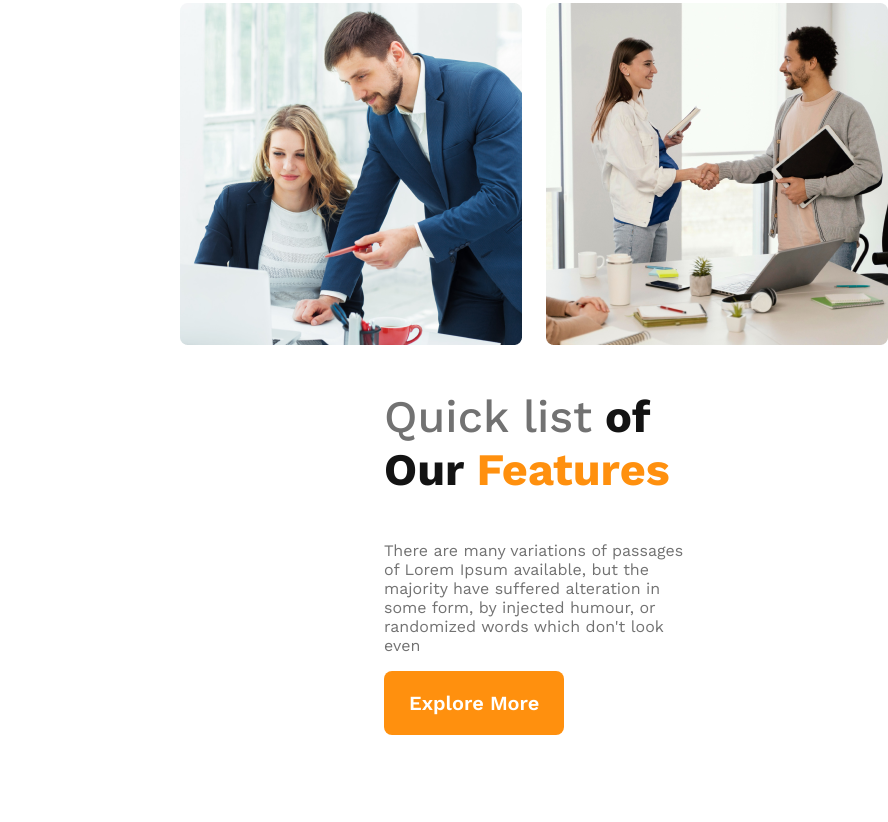
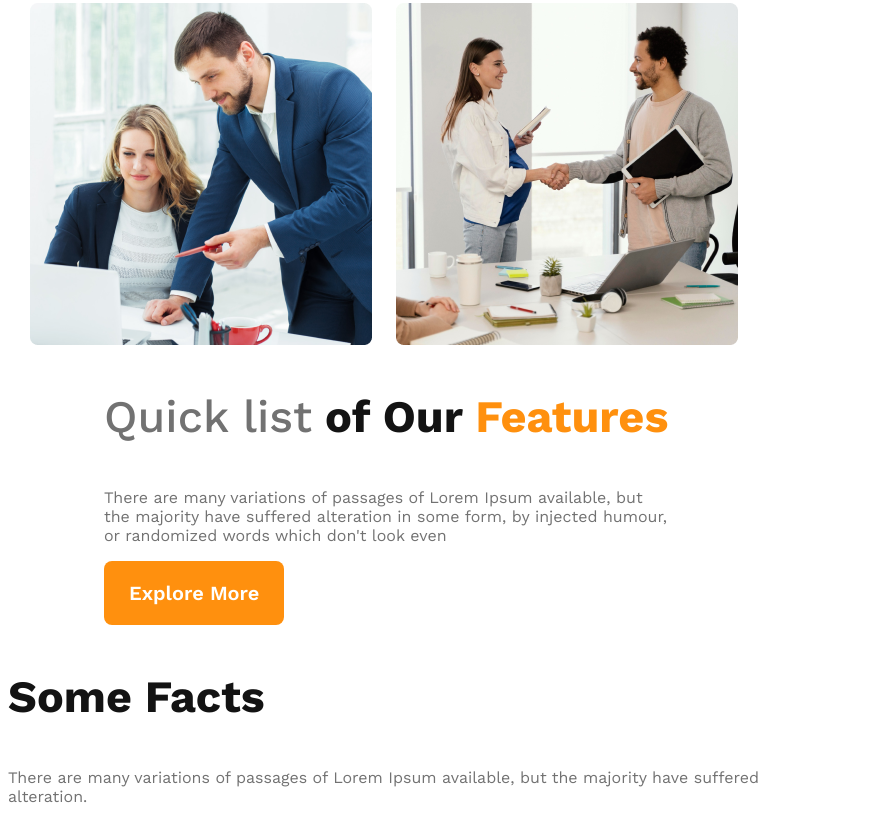
Before and after one commit to Abir0D/G3-architects-web, a plain HTML site: page index.html in a window 768 px wide. Shown: the part 1477-2299 px from the top of the page, 888 px wide, since content can reach past the window. Before the commit the page ends 2220 px from the top, so only its background shows below. Drawn offline with nearby package versions, Linux system fonts and the light colour scheme.

Commit message:
started fact css styles

```diff
--- a/index.html
+++ b/index.html
@@ -10,7 +10,7 @@
   <!-- start the header section -->
   <header>
    <nav>
-    <h3 class="nav-title">G3 Architects</h3>
+    <h3 class="section-title">G3 Architects</h3>
     <ul>
         <li><a href="">Home</a></li>
         <li><a href="">About</a></li>
@@ -47,6 +47,15 @@
        <button class="btn-primary">Explore More</button>
     </div>
   </section>
+    <!-- features section -->
+    <section class="features">
+
+    </section>
+    <!-- fact section -->
+    <section class="fact">
+      <h3 class="section-title">Some Facts</h3>
+      <p class="banner-para">There are many variations of passages of Lorem Ipsum available, but the majority have suffered alteration.</p>
+    </section>
   </main>
   <!-- End the main section -->
   <footer>
--- a/style/architect.css
+++ b/style/architect.css
@@ -25,6 +25,12 @@ button:hover {
     transition: all 1s;
 }
 
+.section-title{
+    color: #131313;
+    font-size: 2.8rem;
+    font-weight: 700;
+
+}
 /* header section */
 header {
     background-color: rgba(255, 144, 14, 0.10);
@@ -55,12 +61,7 @@ nav li a {
     color: rgb(66, 66, 66);
 }
 
-.nav-title{
-    color: rgb(19, 19, 19);
-    font-size: 2.8rem;
-    font-weight: 700;
 
-}
 
 /*header banner-content */
 .banner-content {
@@ -136,6 +137,13 @@ main{
     font-weight: 400;
     font-size: 16px;
 }
+
+
+
+
+
+
+
 /* responsive media query */
 /* For small devices */
 @media screen and (max-width: 576px) {
@@ -158,7 +166,6 @@ main{
 
     }
 
-
 }
 
 /* For Medium devices */
@@ -170,4 +177,9 @@ main{
     nav, .team-container{
         flex-direction: column;
     }
+    .team-container{
+        padding-left: 20px;
+        padding-right: 20px;
+
+    }
 }
```
